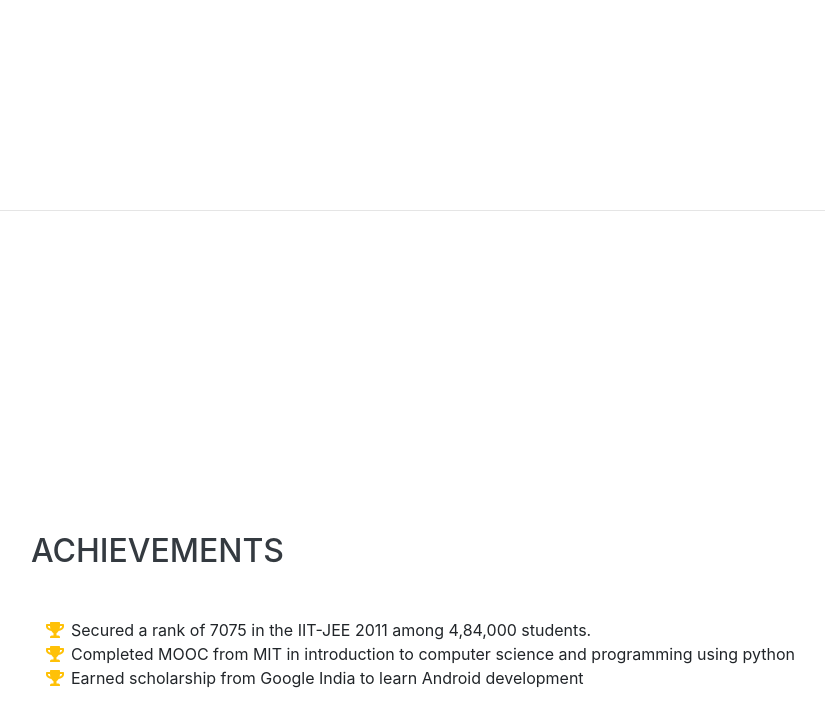
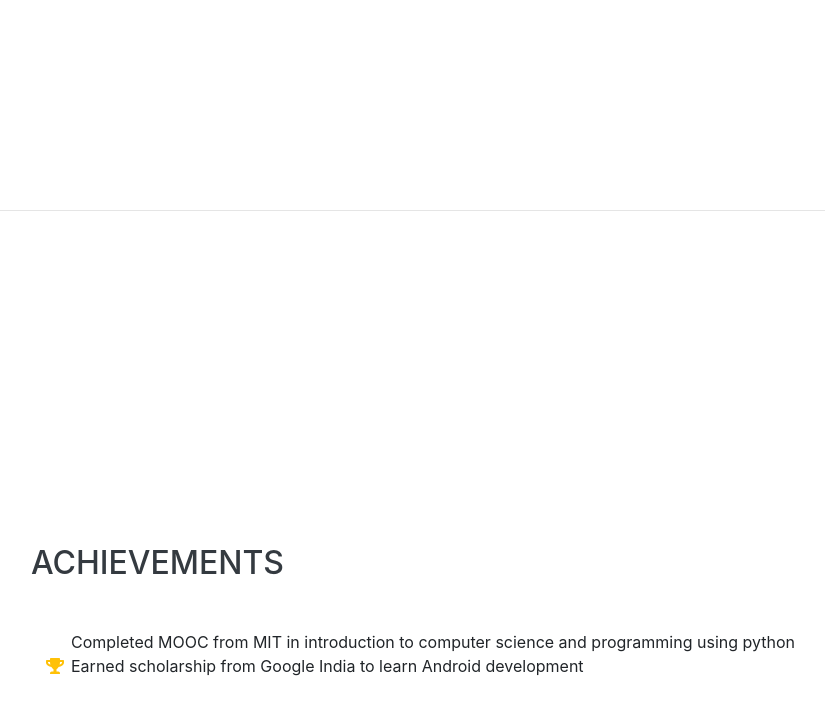
Before and after one commit to thejasaireddy/thejakunuthuru.github.io, a website with bundled scripts: page index.html in a window 1280 px wide. Shown: the part 3200-3927 px from the top of the page, without its empty margins (289-1114 px from the left). Built offline with nearby package versions, Linux system fonts and the light colour scheme; a web font is replaced by a local one.

Commit message:
removed rank achievement

```diff
--- a/index.html
+++ b/index.html
@@ -212,10 +212,6 @@
       <div class="w-100">
         <h2 class="mb-5">Achievements</h2>
         <ul class="fa-ul mb-0">
-          <li>
-            <i class="fa-li fa fa-trophy text-warning"></i>
-            Secured a rank of 7075 in the IIT-JEE 2011 among 4,84,000 students.</li>
-          <li>
             <i class="fa-li fa fa-trophy text-warning"></i>
             Completed MOOC from MIT in introduction to computer science and programming using python</li>
           <li>
```
